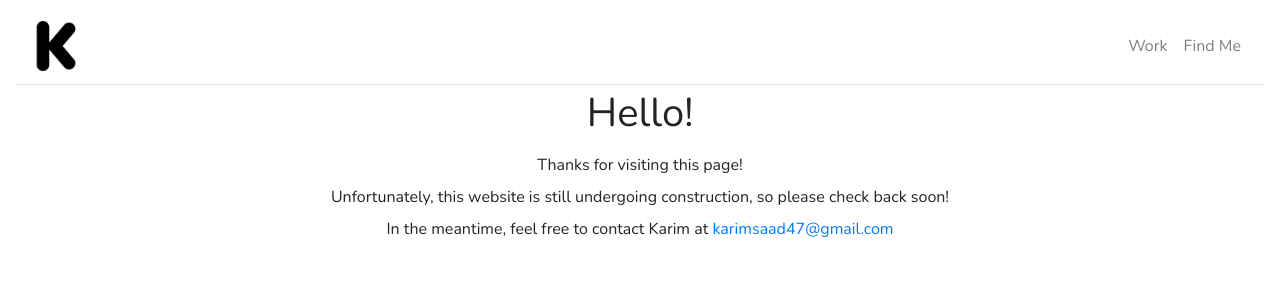
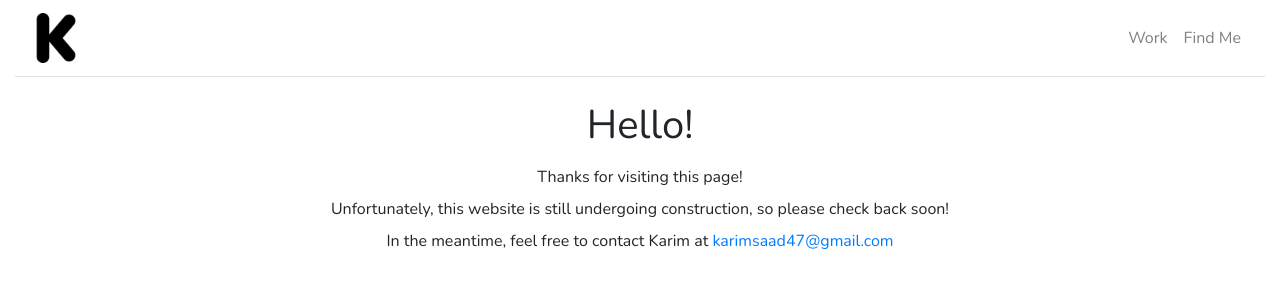
Before and after one commit to karim-saad/karims-website, a React (Create React App) app: page / in a window 1280 px wide. Shown: the top 300 px of the page. Built offline with nearby package versions, Linux system fonts and the light colour scheme.

Commit message:
margin bottom

```diff
--- a/src/components/MainNavbar.jsx
+++ b/src/components/MainNavbar.jsx
@@ -2,7 +2,7 @@ import { Image, Nav, Navbar } from "react-bootstrap";
 
 const MainNavbar = () => {
   return (
-    <Navbar bg="white" className="pt-3 border-bottom">
+    <Navbar bg="white" className="mb-4 border-bottom">
       <Navbar.Brand href="/">
         <Image fluid src="k.png" alt="Karim Saad" width="50px" height="50px" />
       </Navbar.Brand>
```
